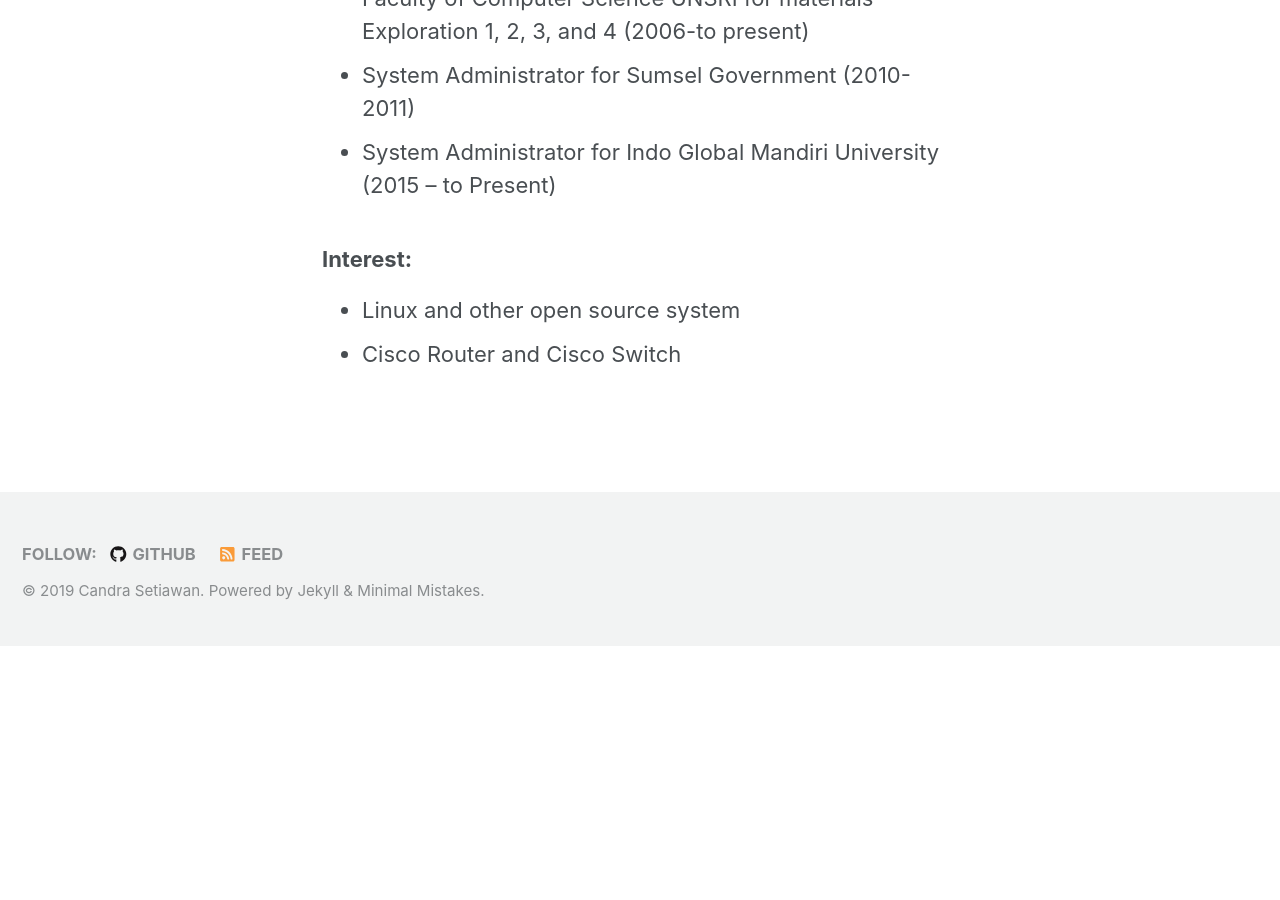
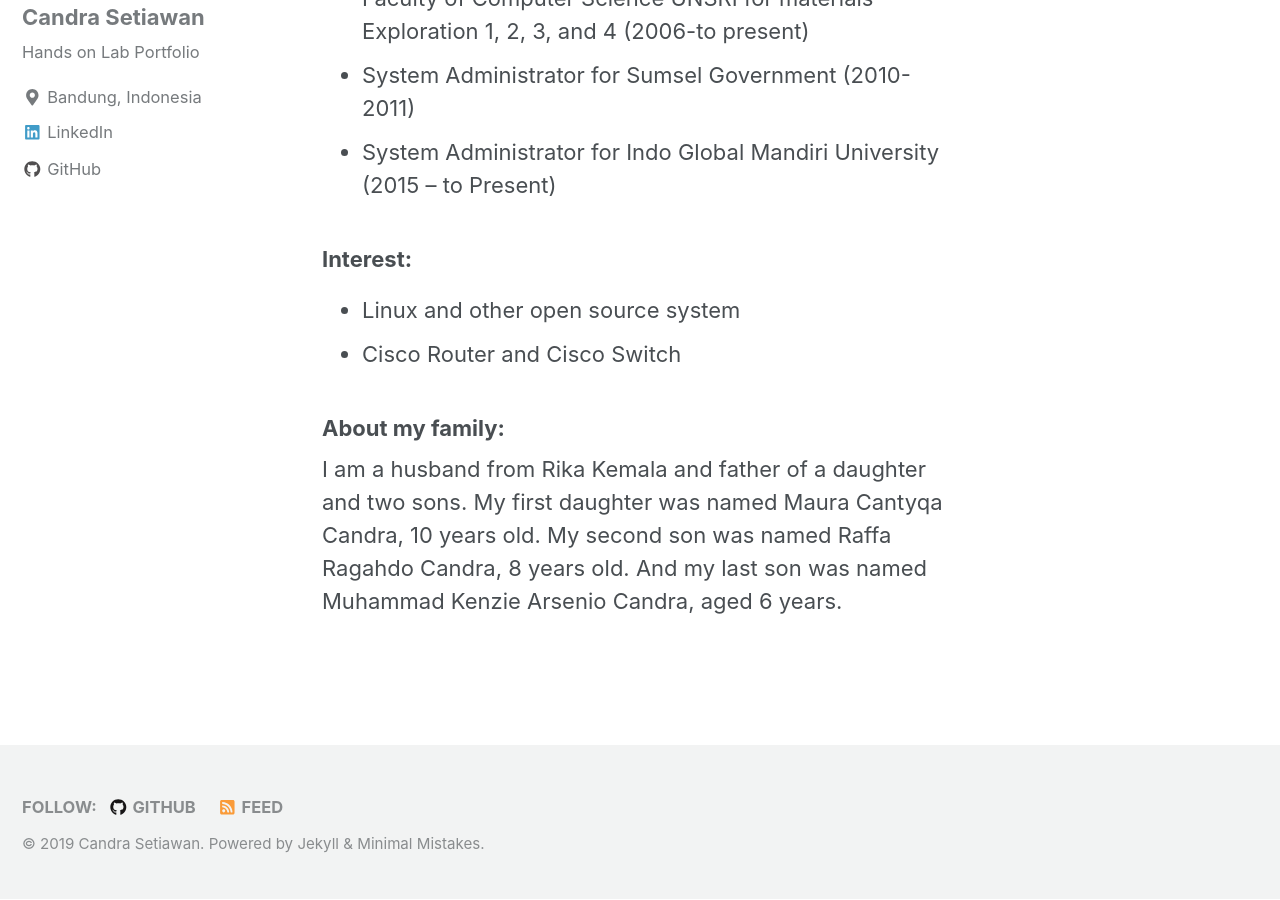
Before and after one commit to candrasetiawan/candrasetiawan.github.io, a Jekyll site: the page built from _pages/about.md, in a window 1280 px wide and 900 px high, scrolled down 1527 px. Built offline with Jekyll 4.4.1, drawn with Linux system fonts in a browser that asks for light colours; nearby versions of some CDN libraries; before the commit the page ends 2174 px from its top, so only the background shows below that.

Commit message:
Update about.md

```diff
--- a/_pages/about.md
+++ b/_pages/about.md
@@ -23,3 +23,6 @@ I am someone who really likes computer networks field, and explores those fields
 ### Interest:
 * Linux and other open source system
 * Cisco Router and Cisco Switch
+
+### About my family:
+I am a husband from Rika Kemala and father of a daughter and two sons. My first daughter was named Maura Cantyqa Candra, 10 years old. My second son was named Raffa Ragahdo Candra, 8 years old. And my last son was named Muhammad Kenzie Arsenio Candra, aged 6 years.
```
